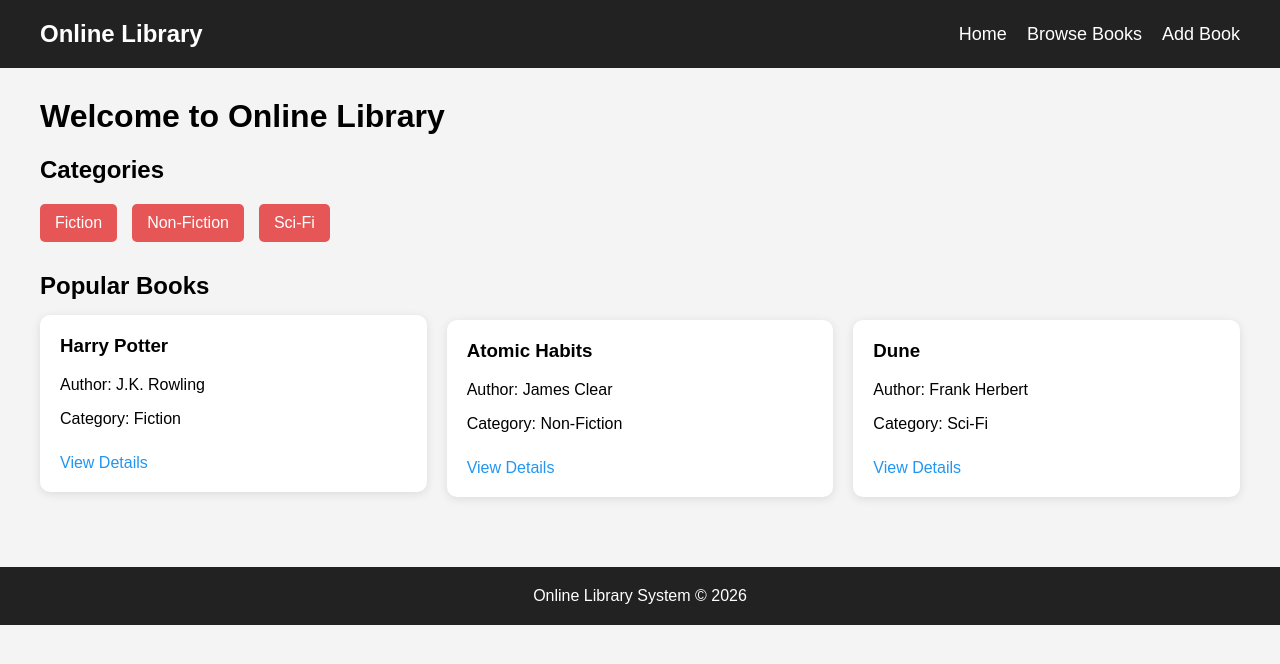
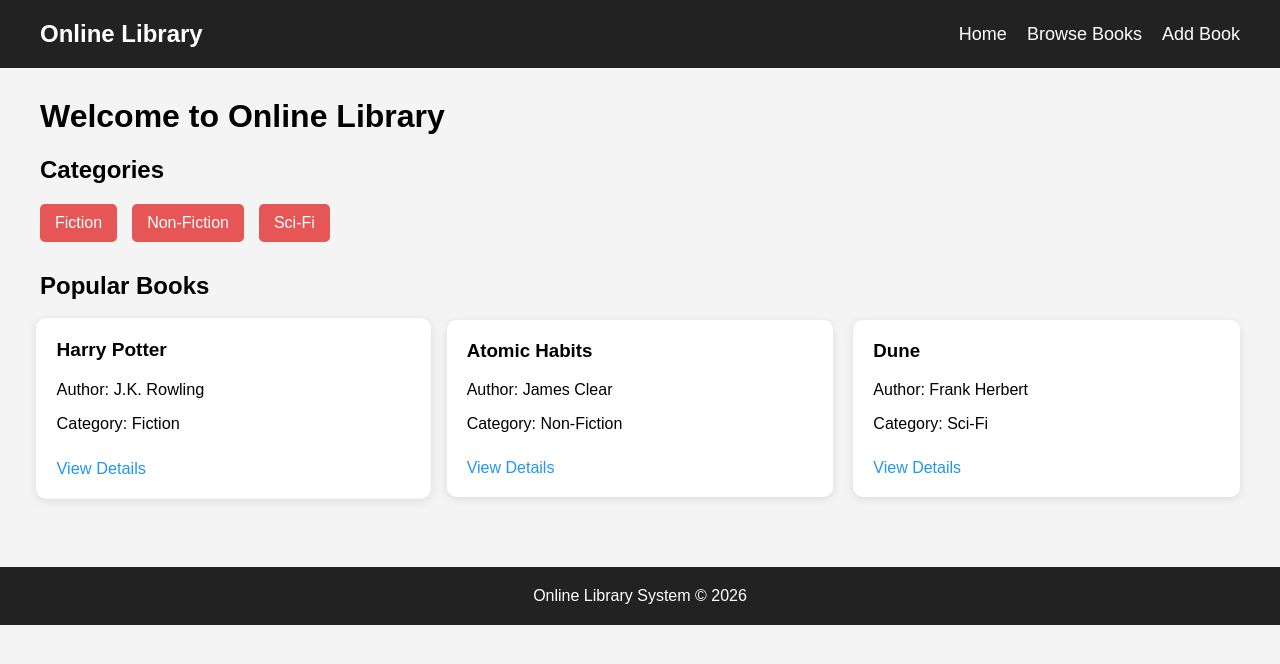
Before and after one commit to Likhithpsdas17/online-library, a React (Vite) app: page / in a window 1280 px wide. In both pictures the pointer is over the element 233 px from the left and 408 px from the top of the page. Shown: the top 664 px of the page. Built offline with nearby package versions, Linux system fonts and the light colour scheme.

Commit message:
Improved hover animations

```diff
--- a/src/index.css
+++ b/src/index.css
@@ -85,7 +85,11 @@ h1 {
 }
 
 .card:hover {
-  transform: translateY(-5px);
+  transform: scale(1.02);
+}
+
+button:hover {
+  opacity: 0.9;
 }
 
 .card h3 {
```
